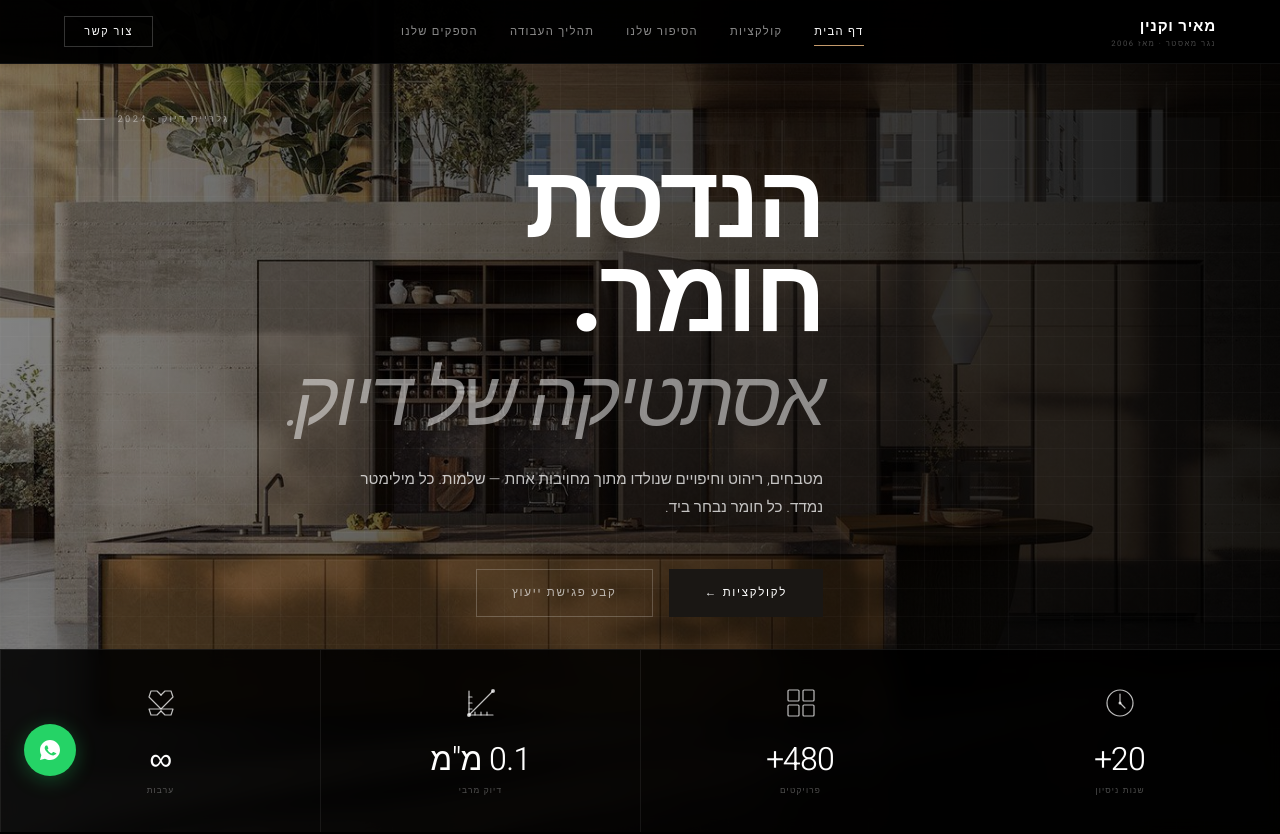
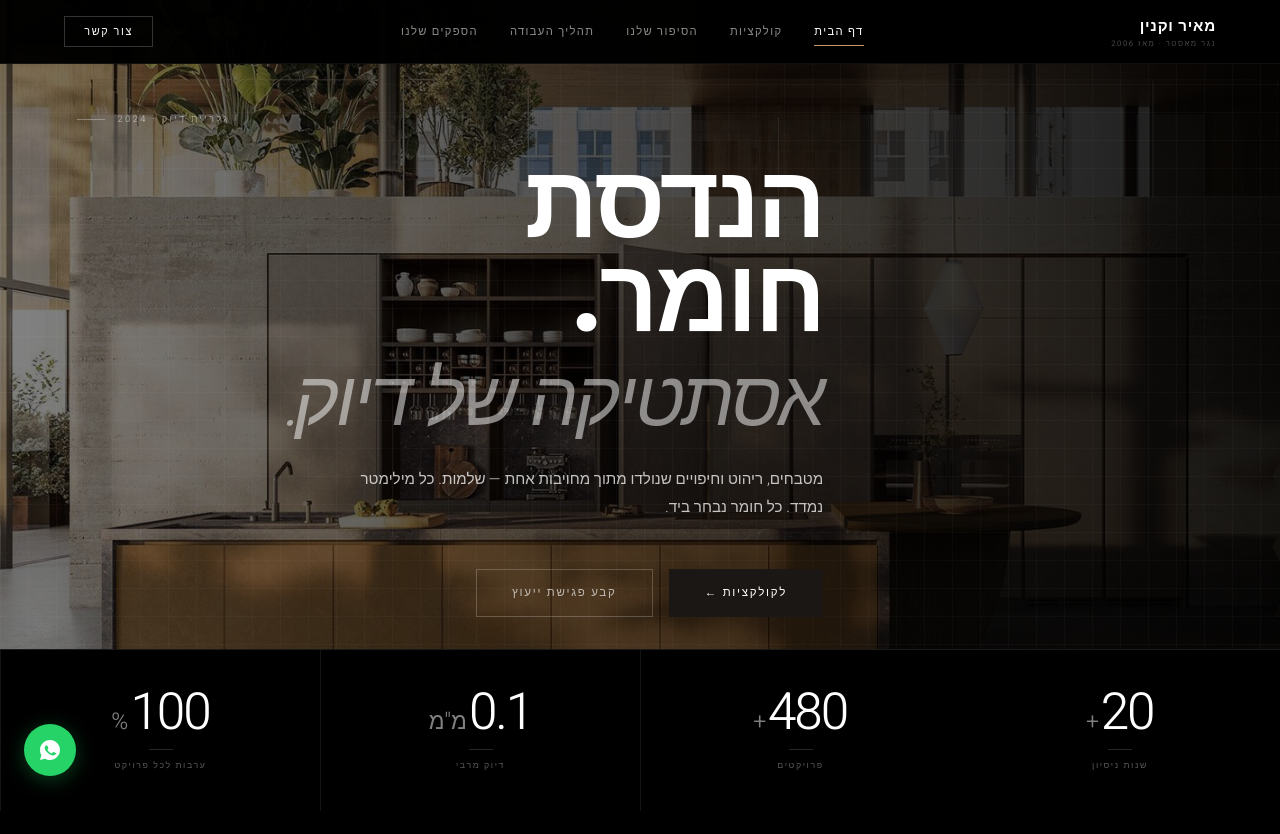
Before and after one commit to barvak79-lang/vaknin-next, a Next.js app: page / in a window 1280 px wide. Shown: the top 834 px of the page. Built offline with nearby package versions, Linux system fonts and the light colour scheme.

Commit message:
Update page.js

```diff
--- a/app/page.js
+++ b/app/page.js
@@ -14,83 +14,25 @@ const services = [
 ]
 
 const stats = [
-  {
-    n: '20+',
-    l: 'שנות ניסיון',
-    delay: '0s',
-    icon: (
-      <svg width="36" height="36" viewBox="0 0 36 36" fill="none" stroke="rgba(255,255,255,0.75)" strokeWidth="1.2" strokeLinecap="round" strokeLinejoin="round">
-        <circle cx="18" cy="18" r="13" />
-        <polyline points="18,9 18,18 23,23" />
-        <circle cx="18" cy="18" r="1.5" fill="rgba(255,255,255,0.75)" stroke="none" />
-      </svg>
-    ),
-  },
-  {
-    n: '480+',
-    l: 'פרויקטים',
-    delay: '0.4s',
-    icon: (
-      <svg width="36" height="36" viewBox="0 0 36 36" fill="none" stroke="rgba(255,255,255,0.75)" strokeWidth="1.2" strokeLinecap="round" strokeLinejoin="round">
-        <rect x="5" y="5" width="11" height="11" rx="1" />
-        <rect x="20" y="5" width="11" height="11" rx="1" />
-        <rect x="5" y="20" width="11" height="11" rx="1" />
-        <rect x="20" y="20" width="11" height="11" rx="1" />
-      </svg>
-    ),
-  },
-  {
-    n: '0.1 מ"מ',
-    l: 'דיוק מרבי',
-    delay: '0.8s',
-    icon: (
-      <svg width="36" height="36" viewBox="0 0 36 36" fill="none" stroke="rgba(255,255,255,0.75)" strokeWidth="1.2" strokeLinecap="round" strokeLinejoin="round">
-        <line x1="6" y1="30" x2="30" y2="6" />
-        <polyline points="6,6 6,30 30,30" />
-        <circle cx="6" cy="30" r="2" fill="rgba(255,255,255,0.75)" stroke="none" />
-        <circle cx="30" cy="6" r="2" fill="rgba(255,255,255,0.75)" stroke="none" />
-        <line x1="12" y1="30" x2="12" y2="27" />
-        <line x1="18" y1="30" x2="18" y2="27" />
-        <line x1="24" y1="30" x2="24" y2="27" />
-        <line x1="6" y1="12" x2="9" y2="12" />
-        <line x1="6" y1="18" x2="9" y2="18" />
-        <line x1="6" y1="24" x2="9" y2="24" />
-      </svg>
-    ),
-  },
-  {
-    n: '∞',
-    l: 'ערבות',
-    delay: '1.2s',
-    icon: (
-      <svg width="36" height="36" viewBox="0 0 36 36" fill="none" stroke="rgba(255,255,255,0.75)" strokeWidth="1.2" strokeLinecap="round" strokeLinejoin="round">
-        <path d="M18 10 L22 6 L28 6 L30 12 L18 24 L6 24 L8 30 L14 30 L18 26" />
-        <path d="M18 10 L14 6 L8 6 L6 12 L18 24 L30 24 L28 30 L22 30 L18 26" />
-      </svg>
-    ),
-  },
+  { n: '20', unit: '+', l: 'שנות ניסיון' },
+  { n: '480', unit: '+', l: 'פרויקטים' },
+  { n: '0.1', unit: ' מ"מ', l: 'דיוק מרבי' },
+  { n: '100', unit: '%', l: 'ערבות לכל פרויקט' },
 ]
 
 export default function HomePage() {
   return (
     <>
       <style>{`
-        @keyframes floatIcon {
-          0%, 100% { transform: translateY(0px); }
-          50%       { transform: translateY(-8px); }
-        }
-        .stat-icon {
-          animation: floatIcon 3s ease-in-out infinite;
-        }
         .stat-card {
           transition: background 0.3s ease;
         }
         .stat-card:hover {
-          background: rgba(255,255,255,0.04) !important;
+          background: rgba(255,255,255,0.03) !important;
         }
         @media (max-width: 640px) {
           .stats-grid { grid-template-columns: repeat(2, 1fr) !important; }
-          .stat-card { padding: 2rem 0.8rem !important; }
+          .stat-card { padding: 1.8rem 1rem !important; }
           .services-row { grid-template-columns: 1fr !important; }
         }
       `}</style>
@@ -145,9 +87,8 @@ export default function HomePage() {
           style={{
             position:'relative', zIndex:2,
             display:'grid', gridTemplateColumns:'repeat(4,1fr)',
-            background:'rgba(0,0,0,0.88)',
-            borderTop:'1px solid rgba(255,255,255,.08)',
-            backdropFilter:'blur(8px)',
+            background:'#000',
+            borderTop:'1px solid rgba(255,255,255,.1)',
           }}
         >
           {stats.map((s, i) => (
@@ -155,28 +96,49 @@ export default function HomePage() {
               key={i}
               className="stat-card"
               style={{
-                padding:'2.2rem 1rem',
-                borderLeft: i > 0 ? '1px solid rgba(255,255,255,.07)' : 'none',
-                display:'flex', flexDirection:'column', alignItems:'center', gap:'1rem',
-                background:'transparent',
+                padding:'2.4rem 2rem',
+                borderLeft: i > 0 ? '1px solid rgba(255,255,255,.08)' : 'none',
+                display:'flex',
+                flexDirection:'column',
+                alignItems:'center',
+                gap:'.6rem',
               }}
             >
-              {/* Floating icon */}
-              <div
-                className="stat-icon"
-                style={{ animationDelay: s.delay }}
-              >
-                {s.icon}
+              {/* Big number */}
+              <div style={{ display:'flex', alignItems:'baseline', gap:'.15rem' }}>
+                <span style={{
+                  fontSize:'clamp(2.4rem,4vw,3.8rem)',
+                  fontWeight:100,
+                  color:'#fff',
+                  lineHeight:1,
+                  letterSpacing:'-.04em',
+                  fontFamily:'var(--font-heebo)',
+                }}>
+                  {s.n}
+                </span>
+                <span style={{
+                  fontSize:'clamp(1rem,1.8vw,1.6rem)',
+                  fontWeight:300,
+                  color:'rgba(255,255,255,.5)',
+                  letterSpacing:'-.01em',
+                  fontFamily:'var(--font-heebo)',
+                }}>
+                  {s.unit}
+                </span>
               </div>
 
-              {/* Number + label */}
-              <div style={{ textAlign:'center' }}>
-                <div style={{ fontSize:'clamp(1.5rem,2.5vw,2.2rem)', fontWeight:200, color:'#fff', lineHeight:1, letterSpacing:'-.02em' }}>
-                  {s.n}
-                </div>
-                <div style={{ fontSize:'.52rem', letterSpacing:'.14em', color:'rgba(255,255,255,.3)', marginTop:'.5rem', fontFamily:'var(--font-heebo)' }}>
-                  {s.l}
-                </div>
+              {/* Thin divider */}
+              <div style={{ width:'24px', height:'1px', background:'rgba(255,255,255,.15)' }} />
+
+              {/* Label */}
+              <div style={{
+                fontSize:'.55rem',
+                letterSpacing:'.18em',
+                color:'rgba(255,255,255,.35)',
+                fontFamily:'var(--font-heebo)',
+                textAlign:'center',
+              }}>
+                {s.l}
               </div>
             </div>
           ))}
```
